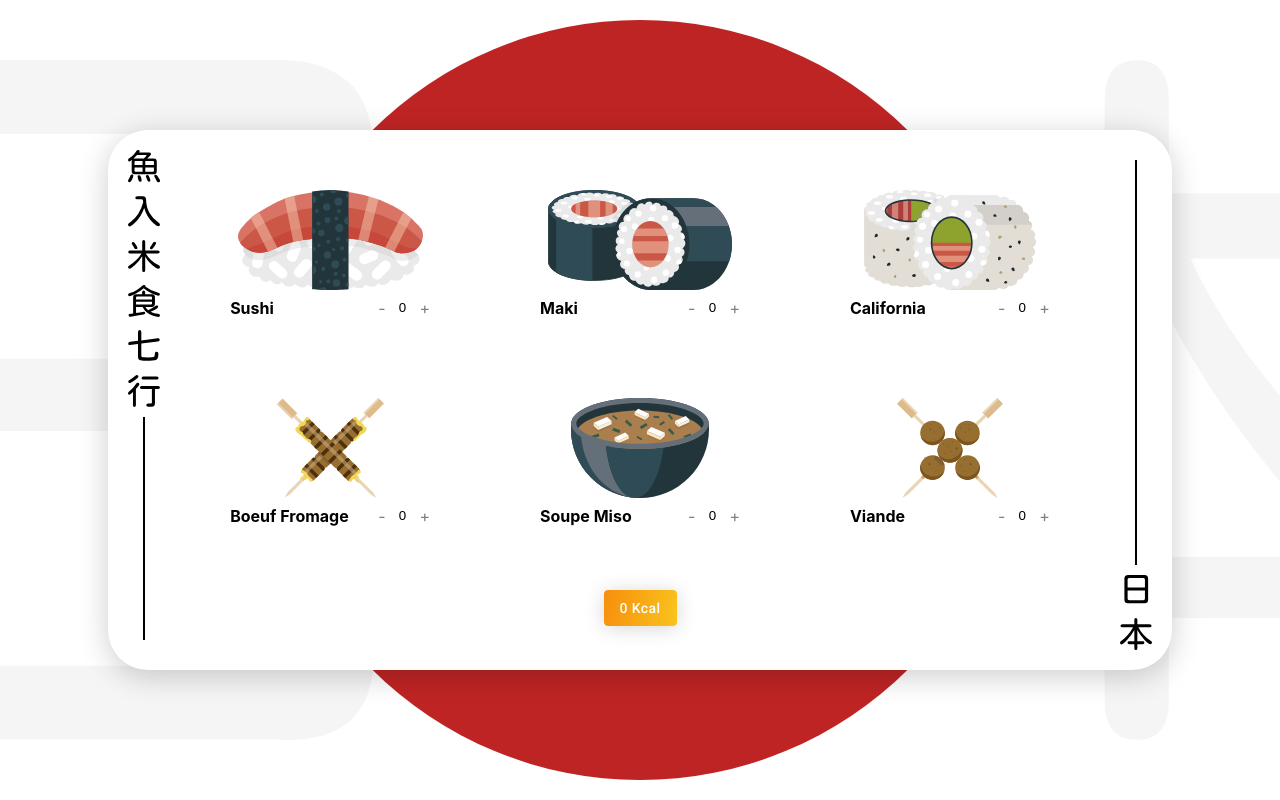
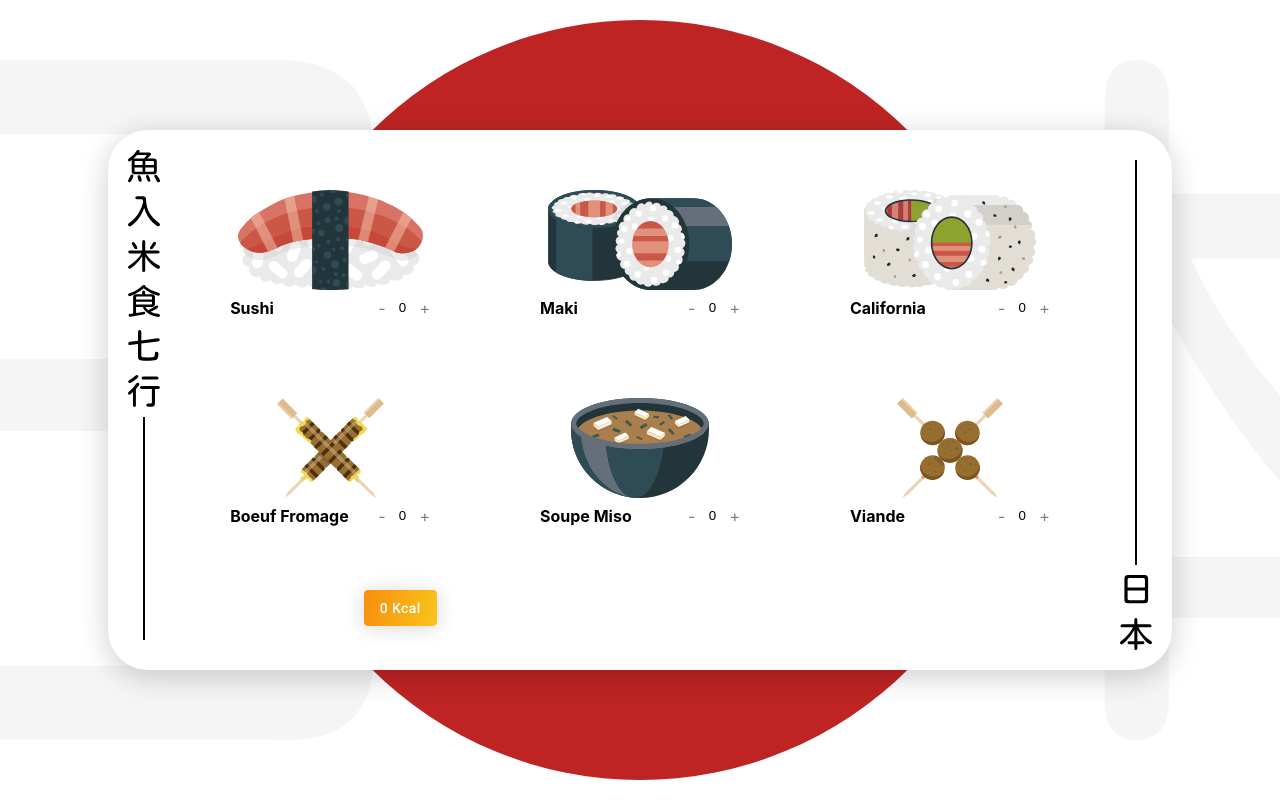
Before and after one commit to sebastien-lb/japcalculator, a React (Create React App) app: page / in a window 1280 px wide. Built offline with nearby package versions, Linux system fonts and the light colour scheme.

Commit message:
alter css prop

```diff
--- a/src/pages/Calculator/Calculator.tsx
+++ b/src/pages/Calculator/Calculator.tsx
@@ -199,6 +199,10 @@ const styles = (theme: CustomTheme): Record<ClassNames, CSSProperties> => ({
   barContainer: {
     display: "flex",
     justifyContent: "center",
+    minHeight: 36,
+    flex: 1,
+    marginBottom: theme.spacing(3),
+    marginTop: theme.spacing(3),
   },
   lateralBar: {
     display: "flex",
```
